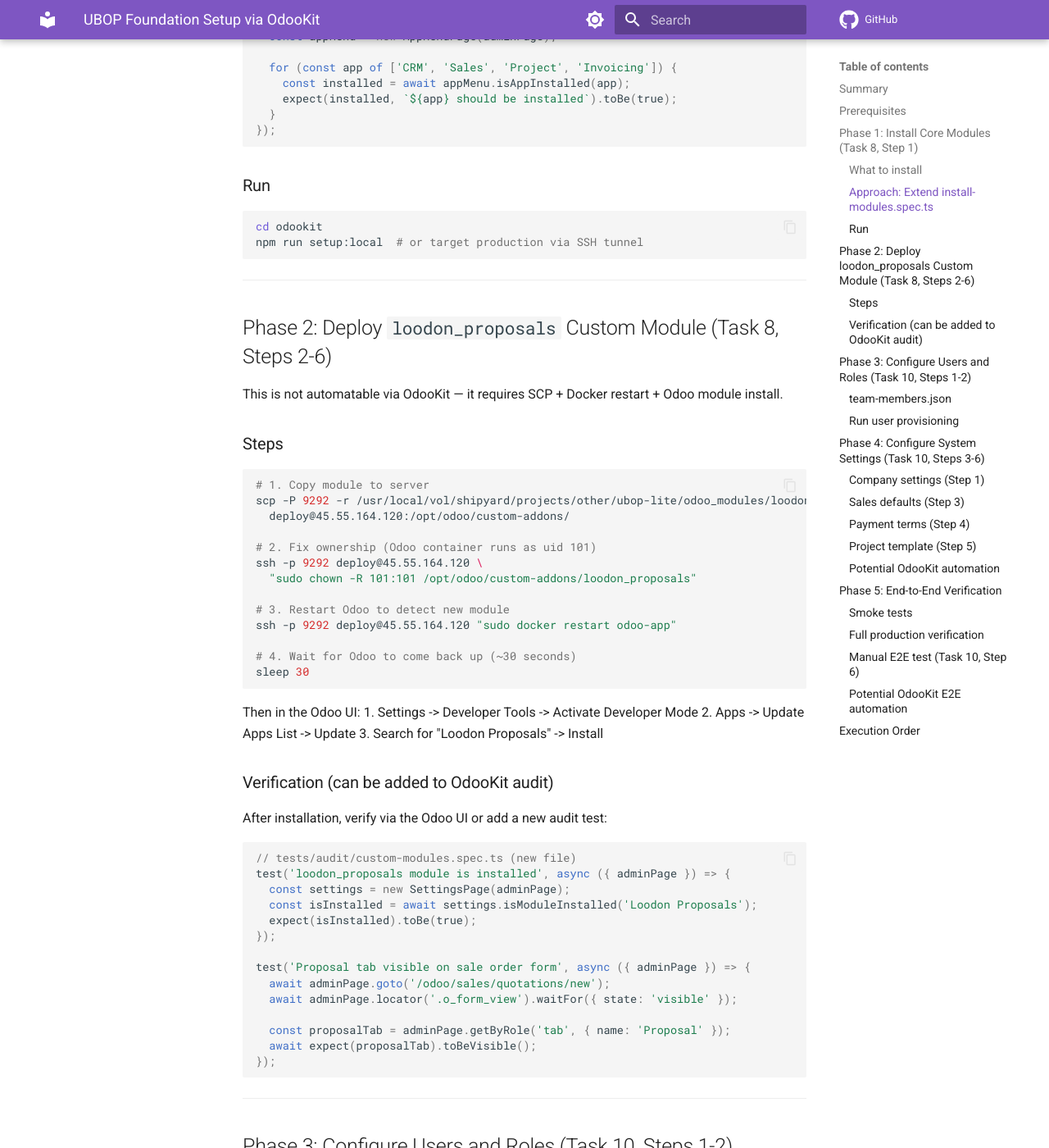
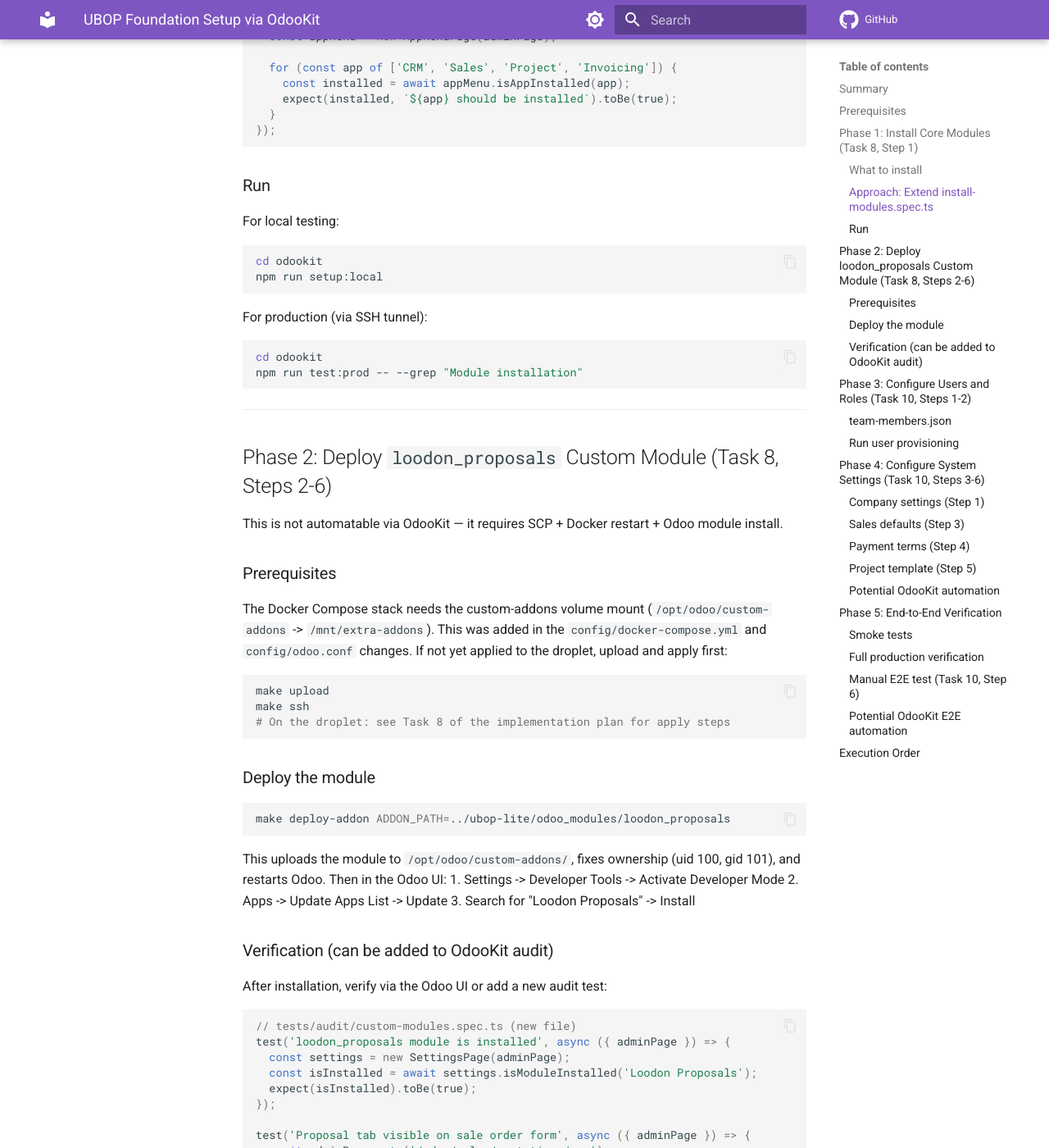
Before and after one commit to salsedge/odoo-droplet-template, an MkDocs documentation site: the page built from docs/ubop-foundation-setup.md, in a window 1280 px wide and 1400 px high, scrolled down 2127 px. Shown: the whole window at 82% size. Built offline with MkDocs 1.6.1 and Material for MkDocs 9.7.7, drawn with Linux system fonts in a browser that asks for light colours; comment, search, counter and statistics services are not loaded.

Commit message:
docs: fix custom-addons gap, UID/GID, and add make targets to UBOP setup
Replaces manual SCP/chown steps with make deploy-addon, fixes Odoo
container UID from 101 to 100:101, adds production run instructions.

Co-Authored-By: Claude Opus 4.6 (1M context) <noreply@anthropic.com>

````diff
--- a/docs/ubop-foundation-setup.md
+++ b/docs/ubop-foundation-setup.md
@@ -93,9 +93,16 @@ test('verify all modules appear in app menu', async ({ adminPage }) => {
 
 ### Run
 
+For local testing:
 ```bash
 cd odookit
-npm run setup:local  # or target production via SSH tunnel
+npm run setup:local
+```
+
+For production (via SSH tunnel):
+```bash
+cd odookit
+npm run test:prod -- --grep "Module installation"
 ```
 
 ---
@@ -104,25 +111,23 @@ npm run setup:local  # or target production via SSH tunnel
 
 This is not automatable via OdooKit — it requires SCP + Docker restart + Odoo module install.
 
-### Steps
+### Prerequisites
+
+The Docker Compose stack needs the custom-addons volume mount (`/opt/odoo/custom-addons` -> `/mnt/extra-addons`). This was added in the `config/docker-compose.yml` and `config/odoo.conf` changes. If not yet applied to the droplet, upload and apply first:
 
 ```bash
-# 1. Copy module to server
-scp -P 9292 -r /usr/local/vol/shipyard/projects/other/ubop-lite/odoo_modules/loodon_proposals \
-  deploy@45.55.164.120:/opt/odoo/custom-addons/
-
-# 2. Fix ownership (Odoo container runs as uid 101)
-ssh -p 9292 deploy@45.55.164.120 \
-  "sudo chown -R 101:101 /opt/odoo/custom-addons/loodon_proposals"
-
-# 3. Restart Odoo to detect new module
-ssh -p 9292 deploy@45.55.164.120 "sudo docker restart odoo-app"
-
-# 4. Wait for Odoo to come back up (~30 seconds)
-sleep 30
+make upload
+make ssh
+# On the droplet: see Task 8 of the implementation plan for apply steps
 ```
 
-Then in the Odoo UI:
+### Deploy the module
+
+```bash
+make deploy-addon ADDON_PATH=../ubop-lite/odoo_modules/loodon_proposals
+```
+
+This uploads the module to `/opt/odoo/custom-addons/`, fixes ownership (uid 100, gid 101), and restarts Odoo. Then in the Odoo UI:
 1. Settings -> Developer Tools -> Activate Developer Mode
 2. Apps -> Update Apps List -> Update
 3. Search for "Loodon Proposals" -> Install
````
